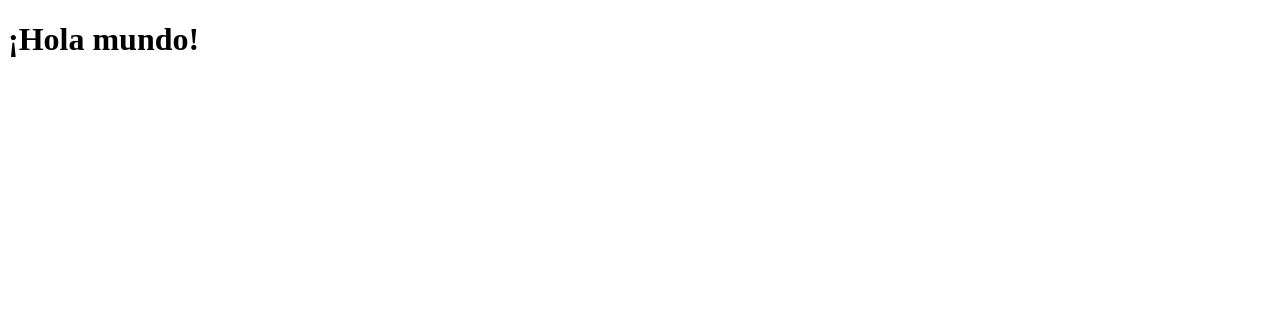
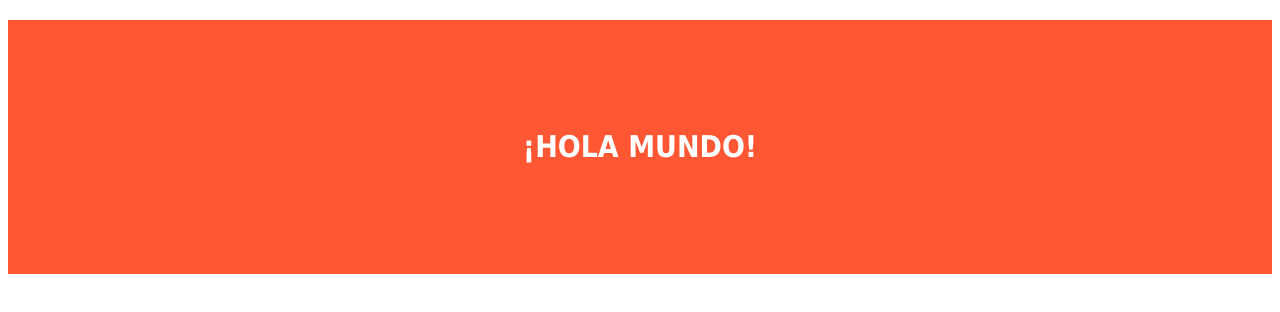
Before and after one commit to uo68216/sew-practica0-individual, a plain HTML site: page index.html in a window 1280 px wide. Drawn offline with Linux system fonts and the light colour scheme.

Commit message:
Añadimos estilos.css

```diff
--- /dev/null
+++ b/estilo.css
@@ -0,0 +1,12 @@
+body {
+      font: 400 15px Tahoma; /*Familia sans-serif*/
+      line-height: 1.8;
+      color: #818181;
+  }
+h1 {
+      background-color:#FF5733;
+      color: #fff;
+      text-transform: uppercase;
+      padding: 100px 25px;
+      text-align: center;
+  }
--- a/index.html
+++ b/index.html
@@ -4,6 +4,8 @@
     <!-- Datos que describen el documento -->
     <meta charset="UTF-8">
     <title>Comenzando</title>
+	<!-- Enlace con la hoja de estilo CSS -->
+	<link rel="stylesheet" type="text/css" href="estilo.css" />
 </head>
 
 <body>
```
